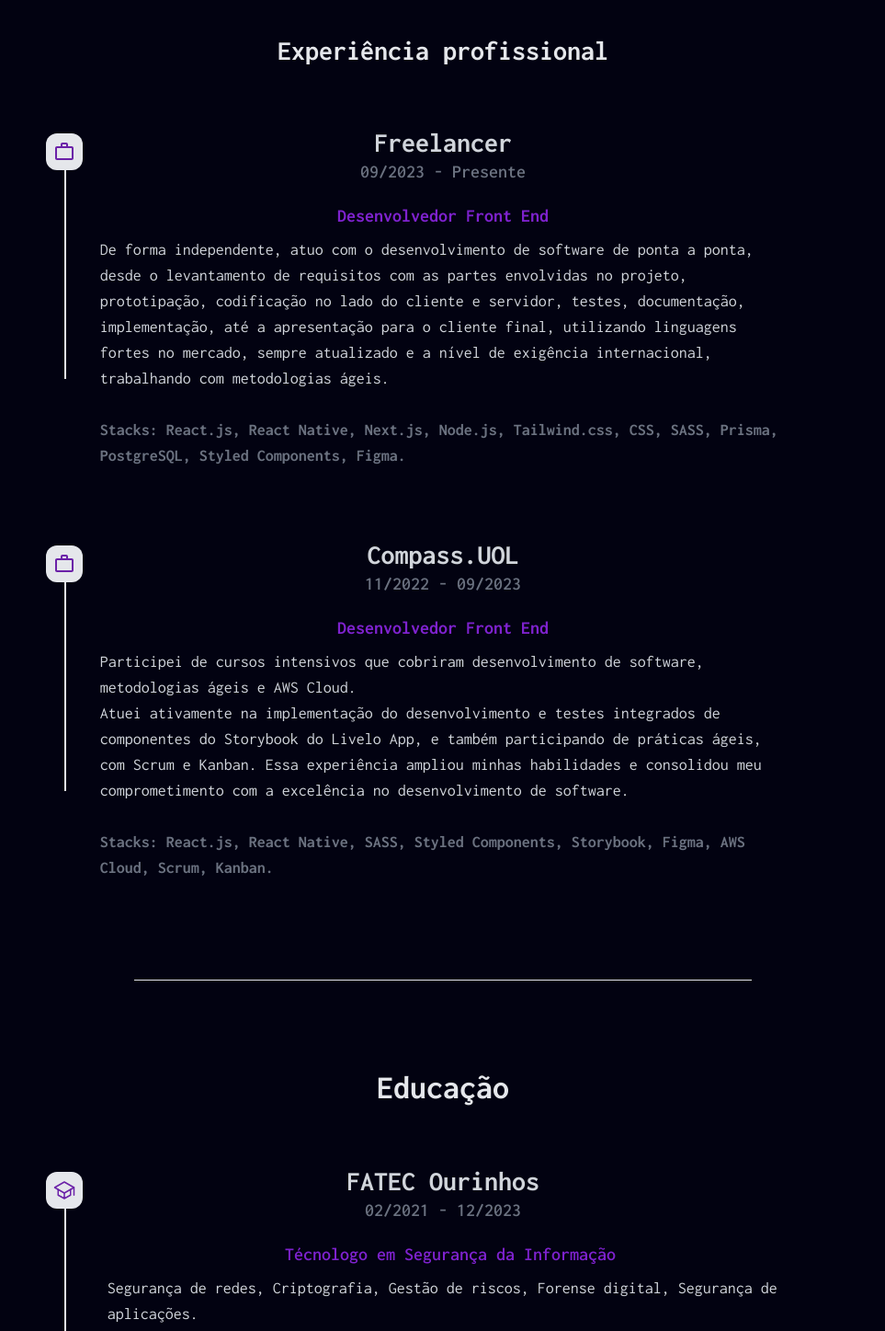
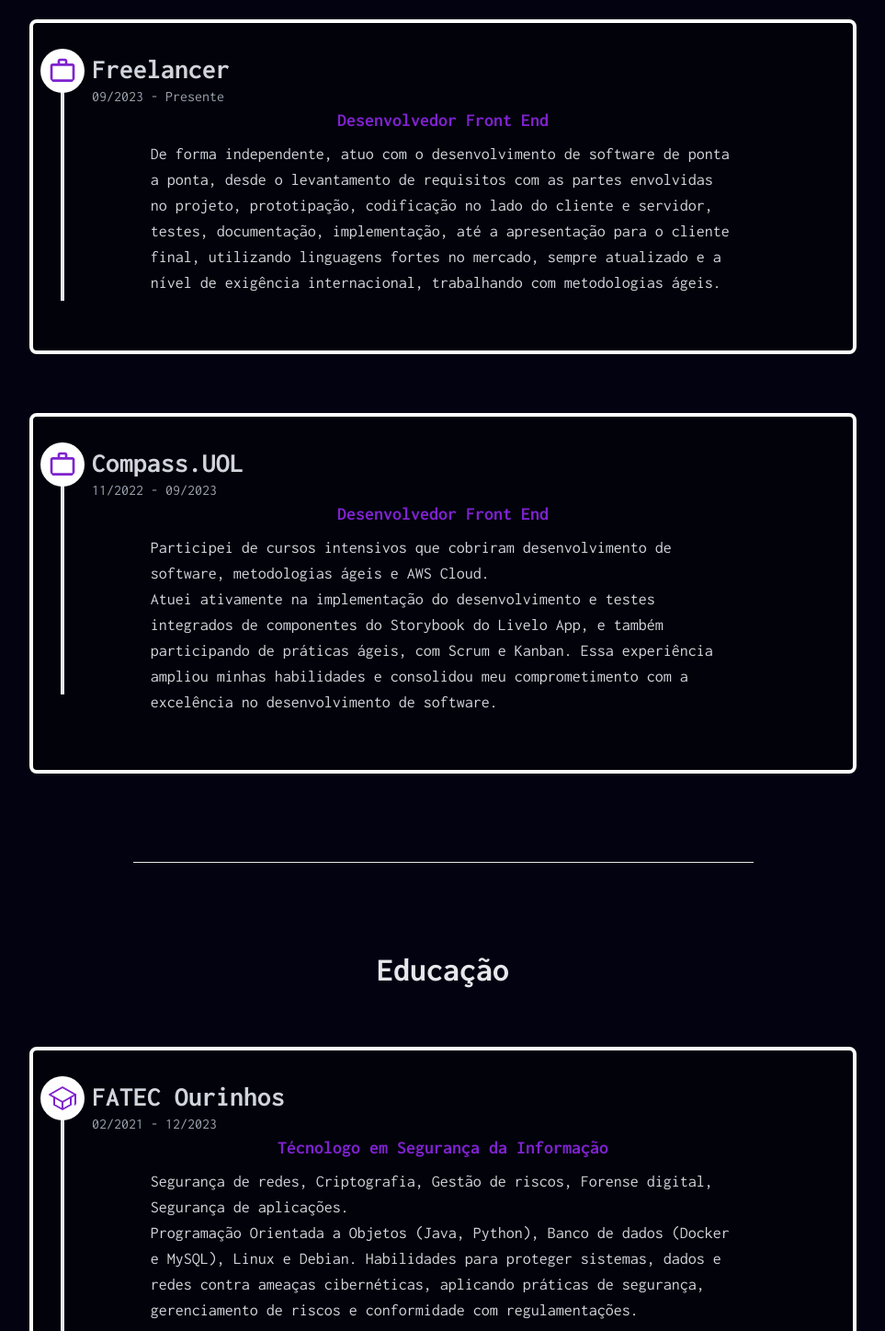
Before and after one commit to lucascmpos/lucascmpos-portfolio, a React (Vite) app: page / in a window 1280 px wide. Shown: the part 3460-4907 px from the top of the page at 92% size, without its empty margins (158-1121 px from the left). Built offline with nearby package versions, Linux system fonts and the light colour scheme.

Commit message:
style: modifying exp styles

```diff
--- a/src/components/exp.jsx
+++ b/src/components/exp.jsx
@@ -27,10 +27,6 @@ const Experience = ({ language, theme }) => {
             com metodologias ágeis.
             <br />
             <br />
-            <strong className="text-gray-500">
-              Stacks: React.js, React Native, Next.js, Node.js, Tailwind.css,
-              CSS, SASS, Prisma, PostgreSQL, Styled Components, Figma.{" "}
-            </strong>
           </span>
         ),
         data: "09/2023 - Presente ",
@@ -51,10 +47,6 @@ const Experience = ({ language, theme }) => {
             excelência no desenvolvimento de software.
             <br />
             <br />
-            <strong className="text-gray-500">
-              Stacks: React.js, React Native, SASS, Styled Components,
-              Storybook, Figma, AWS Cloud, Scrum, Kanban.{" "}
-            </strong>
           </span>
         ),
         data: "11/2022 - 09/2023 ",
@@ -76,10 +68,6 @@ const Experience = ({ language, theme }) => {
             with agile methodologies.
             <br />
             <br />
-            <strong className="text-gray-500">
-              Stacks: React.js, React Native, Next.js, Node.js, Tailwind.css,
-              CSS, SASS, Prisma, PostgreSQL, Styled Components, Figma.{" "}
-            </strong>
           </span>
         ),
         data: "09/2023 - Present ",
@@ -100,10 +88,6 @@ const Experience = ({ language, theme }) => {
             excellence in software development.
             <br />
             <br />
-            <strong className="text-gray-500">
-              Stacks: React.js, React Native, SASS, Styled Components,
-              Storybook, Figma, AWS Cloud, Scrum, Kanban.{" "}
-            </strong>
           </span>
         ),
         data: "11/2022 - 09/2023 ",
@@ -189,7 +173,7 @@ const Experience = ({ language, theme }) => {
   return (
     <div
       id="exp"
-      className={`flex flex-col items-center justify-center gap-20 pb-28 md:p-48 ${
+      className={`flex flex-col items-center justify-center gap-20 pb-28 md:pt-28 ${
         theme === "light" ? "bg-gray-300" : "bg-[#020211]"
       }`}
     >
@@ -208,33 +192,26 @@ const Experience = ({ language, theme }) => {
           inView ? "opacity-100" : "opacity-0"
         }`}
       >
-        <div className="flex w-full flex-col items-center ">
-          <h2
-            className={` text-2xl font-bold md:text-3xl ${
-              theme === "light" ? "text-gray-700" : "text-gray-200"
-            }`}
-          >
-            {language === "pt"
-              ? "Experiência profissional"
-              : "Professional Experience"}
-          </h2>
-        </div>
+        <div className="flex w-full flex-col items-center "></div>
         {currentExperiences.map((experiencia) => (
           <div
+            className="lg: relative w-[900px] rounded-lg border-4 border-white bg-[#01020a] px-16 py-8"
             key={experiencia.id}
-            className={`group mr-auto flex flex-col  items-start gap-5 rounded-3xl  pb-3 transition-all duration-300 2xl:flex-row`}
           >
-            <div className="flex w-full   flex-col items-center justify-start">
+            <div className="line-vertical top-15 absolute left-[30px]  h-[270px] w-1  bg-gray-200  " />
+
+            <div>
               <h2
-                className={`w-26  text-xl font-bold md:w-auto md:text-3xl xl:w-auto ${
+                className={`w-26 relative flex flex-row items-center gap-2 text-xl font-bold md:w-auto md:text-3xl xl:w-auto ${
                   theme === "light" ? "text-gray-800" : "text-gray-300"
                 } `}
               >
+                <MdOutlineWorkOutline className="absolute -left-14 -top-1 h-12 w-12 rounded-full bg-white p-2 text-purple-700" />
+
                 {experiencia.titulo}
               </h2>
-              <h3 className="text-lg font-semibold text-gray-500 md:text-xl">
-                {experiencia.data}
-              </h3>
+
+              <h3 className="text-gray-400">{experiencia.data}</h3>
             </div>
             <div className="flex w-full flex-col items-center justify-start 2xl:items-start">
               <div className="flex w-4/6 flex-col items-center pb-2 md:w-auto  ">
@@ -252,13 +229,6 @@ const Experience = ({ language, theme }) => {
                 {experiencia.descricao}
               </p>
             </div>
-            <div className="line-vertical left-2/2  group absolute mx-9 mt-2  h-2/6 w-0 gap-20 bg-gray-200 lg:w-0.5 2xl:right-1/2  2xl:mt-0 2xl:h-1/6 ">
-              <MdOutlineWorkOutline
-                size={40}
-                className="rounded-xl bg-gray-200 p-2  text-purple-800 transition-all hover:scale-105  "
-                style={{ transform: "translateX(-50%)" }}
-              />
-            </div>
           </div>
         ))}
         <hr className="border-gray-00 my-8 w-3/4 border-t" />
@@ -273,25 +243,28 @@ const Experience = ({ language, theme }) => {
         </div>
         {formacoes[language].map((formacao) => (
           <div
+            className="relative w-[900px] rounded-lg border-4 border-white bg-[#01020a] px-16 py-8"
             key={formacao.id}
-            className={`group mr-auto flex flex-col  items-start gap-5 rounded-3xl  pb-3 transition-all duration-300 2xl:flex-row`}
           >
-            <div className="flex w-full   flex-col items-center justify-center">
+            <div className="line-vertical top-15 absolute left-[30px]  h-[280px] w-1  bg-gray-200  " />
+
+            <div>
               <h2
-                className={`w-36  text-xl font-bold md:w-auto md:text-3xl xl:w-auto ${
+                className={`w-26 relative flex flex-row items-center gap-2 text-xl font-bold md:w-auto md:text-3xl xl:w-auto ${
                   theme === "light" ? "text-gray-800" : "text-gray-300"
                 } `}
               >
+                <IoSchoolOutline className="absolute -left-14 -top-1 h-12 w-12 rounded-full bg-white p-2 text-purple-700" />
+
                 {formacao.titulo}
               </h2>
-              <h3 className="text-lg font-semibold text-gray-500 md:text-xl">
-                {formacao.data}
-              </h3>
+
+              <h3 className="text-gray-400">{formacao.data}</h3>
             </div>
-            <div className="flex w-full flex-col items-center justify-start md:mx-2 2xl:items-start">
-              <div className="flex w-4/6 flex-col items-center pb-2 lg:w-auto">
+            <div className="flex w-full flex-col items-center justify-start 2xl:items-start">
+              <div className="flex w-4/6 flex-col items-center pb-2 md:w-auto  ">
                 <h3
-                  className={`text-center text-lg font-semibold text-purple-700   transition-all md:text-xl`}
+                  className={`text-lg font-bold text-purple-700 transition-all md:text-xl`}
                 >
                   {formacao.subtitulo}
                 </h3>
@@ -304,13 +277,6 @@ const Experience = ({ language, theme }) => {
                 {formacao.descricao}
               </p>
             </div>
-            <div className="line-vertical left-2/2 absolute mx-9 mt-2  h-2/6 w-0 gap-20 bg-gray-200 lg:w-0.5 2xl:right-1/2  2xl:mt-0 2xl:h-1/6 ">
-              <IoSchoolOutline
-                size={40}
-                className="rounded-xl  bg-gray-200 p-2 text-purple-800  "
-                style={{ transform: "translateX(-50%)" }}
-              />
-            </div>
           </div>
         ))}
       </div>
--- a/src/components/tech.jsx
+++ b/src/components/tech.jsx
@@ -58,8 +58,8 @@ const Tech = ({ language, theme }) => {
         }`}
       >
         {language === "pt"
-          ? "Essas são minhas principais tecnologias! Passe o cursor ou clique em cima do ícone!"
-          : "These are my main technologies! Hover the cursor or click on the icon!"}
+          ? "Essas são minhas principais tecnologias! Passe o cursor ou clique em cima do ícone para saber mais..."
+          : "These are my main technologies! Hover the cursor or click on the icon..."}
       </span>
       <div className="mt-2 grid   grid-cols-3 gap-8 rounded-lg border-4 border-purple-900 border-opacity-20 bg-[#020211] p-10 md:grid-cols-4 lg:w-1/2 lg:grid-cols-6">
         {icons.map((item, index) => (
```
